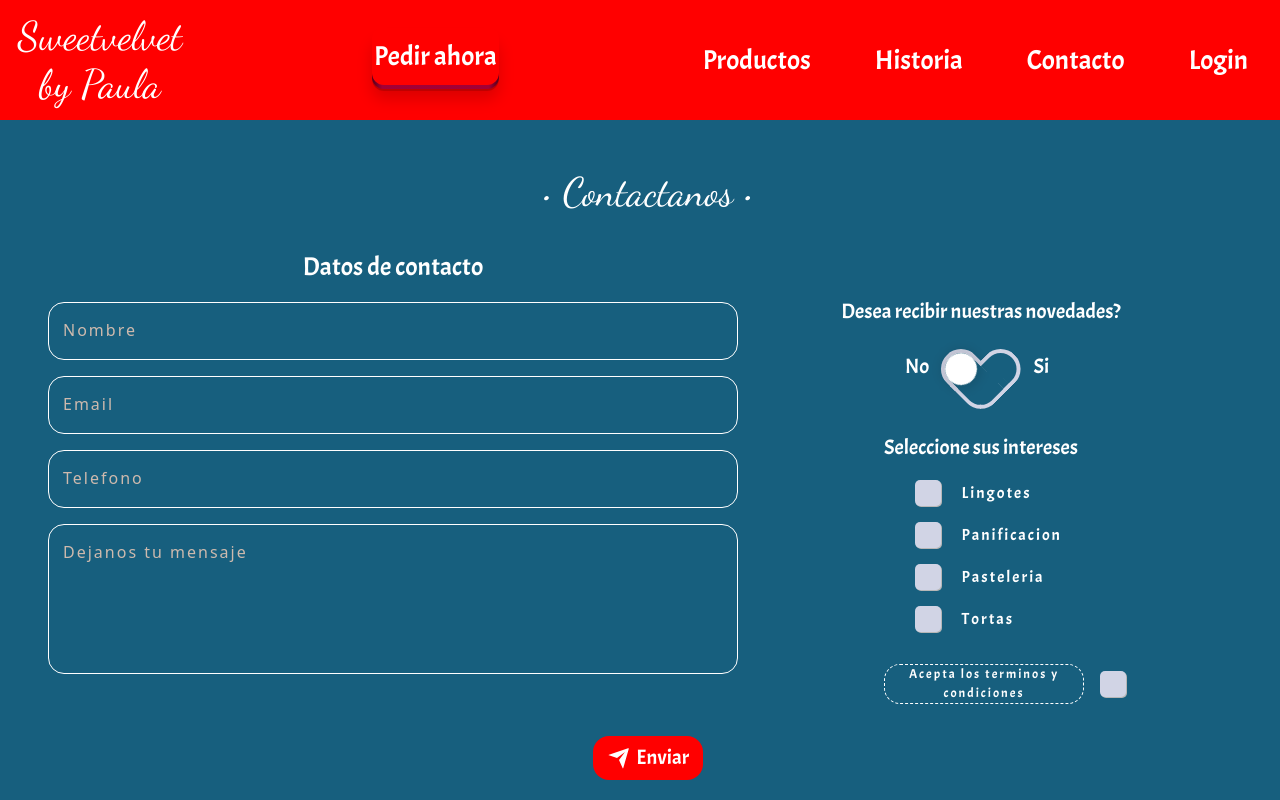
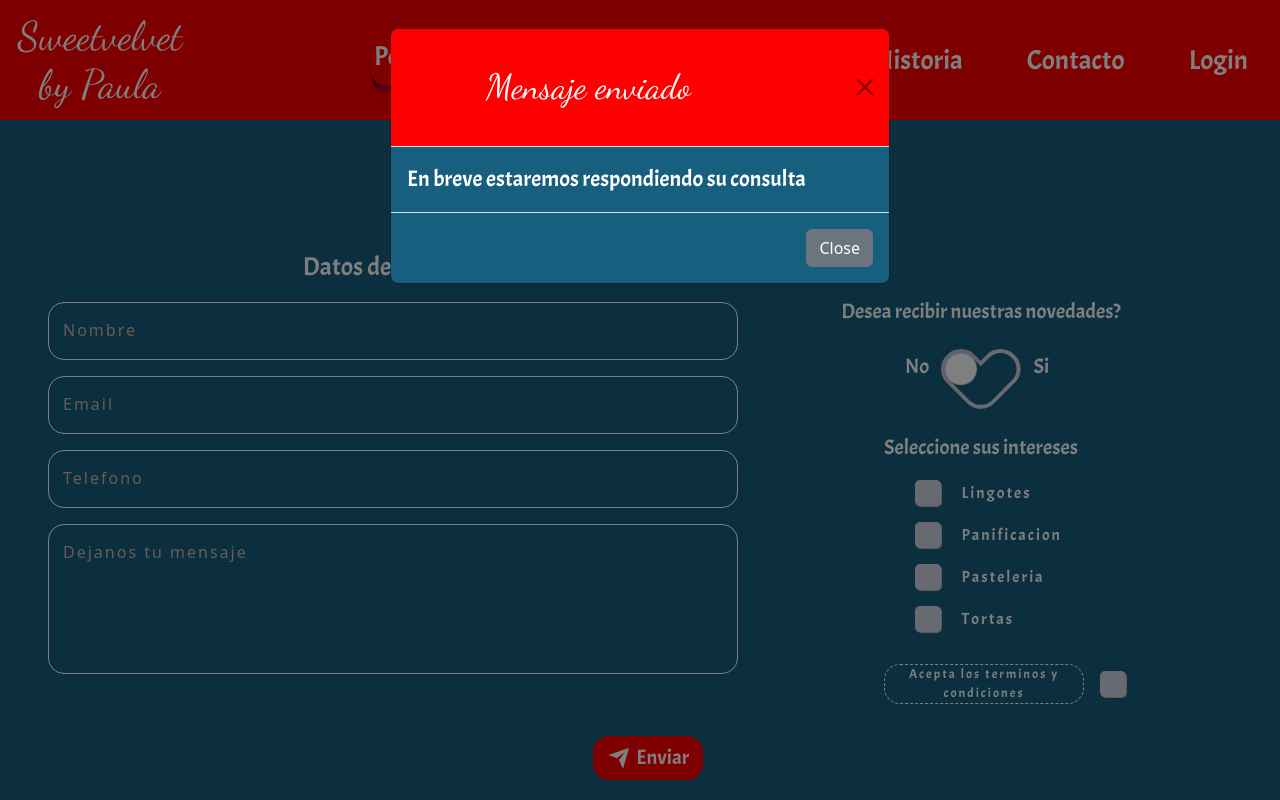
Before and after one commit to kvernicola/Sweetvelvet, a website: page pages/contacto.html in a window 1280 px wide. Both pictures are taken after a click on the button "Enviar". Shown: the top 800 px of the page. Drawn offline with nearby package versions, Linux system fonts and the light colour scheme.

Commit message:
Agregue ventana modal al boton enviar en pagina contacto

```diff
--- a/pages/contacto.html
+++ b/pages/contacto.html
@@ -146,7 +146,7 @@
                             </label>
                         </form>
                     </div>
-                    <button class="btnEnviar">
+                    <button class="btnEnviar" type="button" data-bs-toggle="modal" data-bs-target="#staticBackdrop"><!-- Button trigger modal -->
                         <div class="svg-wrapper-1">
                             <div class="svg-wrapper">
                                 <svg xmlns="http://www.w3.org/2000/svg" viewBox="0 0 24 24" width="24" height="24">
@@ -158,6 +158,24 @@
                         <span>Enviar</span>
                         <!-- COMO HACER PARA QUE ESTE BOTON HAGA EL INPUT SUBMIT -->
                     </button>
+                    <!-- Modal -->
+                    <div class="modal fade" id="staticBackdrop" data-bs-backdrop="static" data-bs-keyboard="false" tabindex="-1" aria-labelledby="staticBackdropLabel" aria-hidden="true">
+                        <div class="modal-dialog">
+                            <div class="modal-content">
+                                <div class="modal-header">
+                                    <h5 class="modal-title" id="staticBackdropLabel">Mensaje enviado</h5>
+                                    <button type="button" class="btn-close" data-bs-dismiss="modal" aria-label="Close"></button>
+                                </div>
+                                <div class="modal-body">
+                                    <span>En breve estaremos respondiendo su consulta</span>
+                                </div>
+                                <div class="modal-footer">
+                                    <button type="button" class="btn btn-secondary" data-bs-dismiss="modal">Close</button>
+                                </div>
+                            </div>
+                        </div>
+                    </div>
+
                 </div>
             </main>
             <!-------------------------------------------      FOOTER     ---------------------------->
--- a/scss/stylesheets/contactoPage.scss
+++ b/scss/stylesheets/contactoPage.scss
@@ -6,7 +6,7 @@
         text-align: center;
     }
     #contact_form1 {
-        max-width: 768px;
+        width: 100%;
         legend {
             text-align: center;
             margin-bottom: 1rem;
@@ -263,7 +263,26 @@
         }
     }
     .btnEnviar {
-        margin: 1rem auto;
+        margin: 1rem auto 3rem;
+    }
+    #staticBackdrop {
+        .modal-content {
+            background-color: map-get($colors, Secondary);
+            .modal-header {
+                background-color: map-get($colors, Primary);
+                .modal-title {
+                    width: fit-content;
+                    margin: 1rem auto;
+                    font-family: $title-font;
+                    font-size: 35px;
+                    background-color: map-get($colors, Primary);
+                    color: map-get($colors, Quaternary);
+                }
+            }
+        }
+        span {
+            font-size: 1.4rem;
+        }
     }
 }
 
```
Also changed, not shown: css/main.css.
